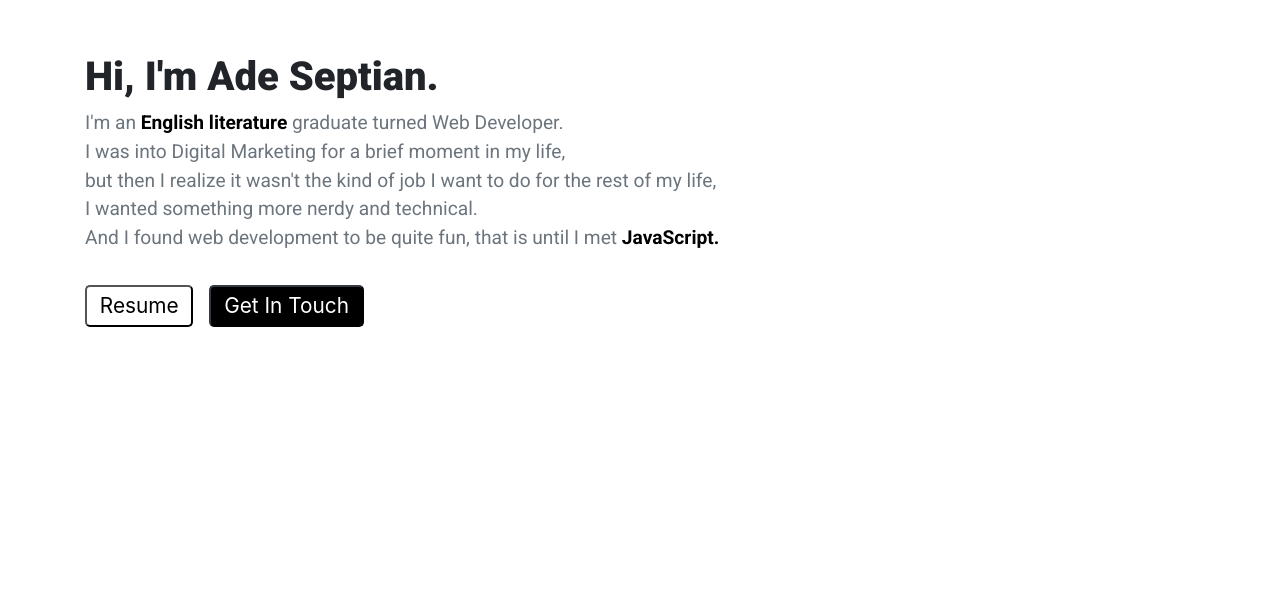
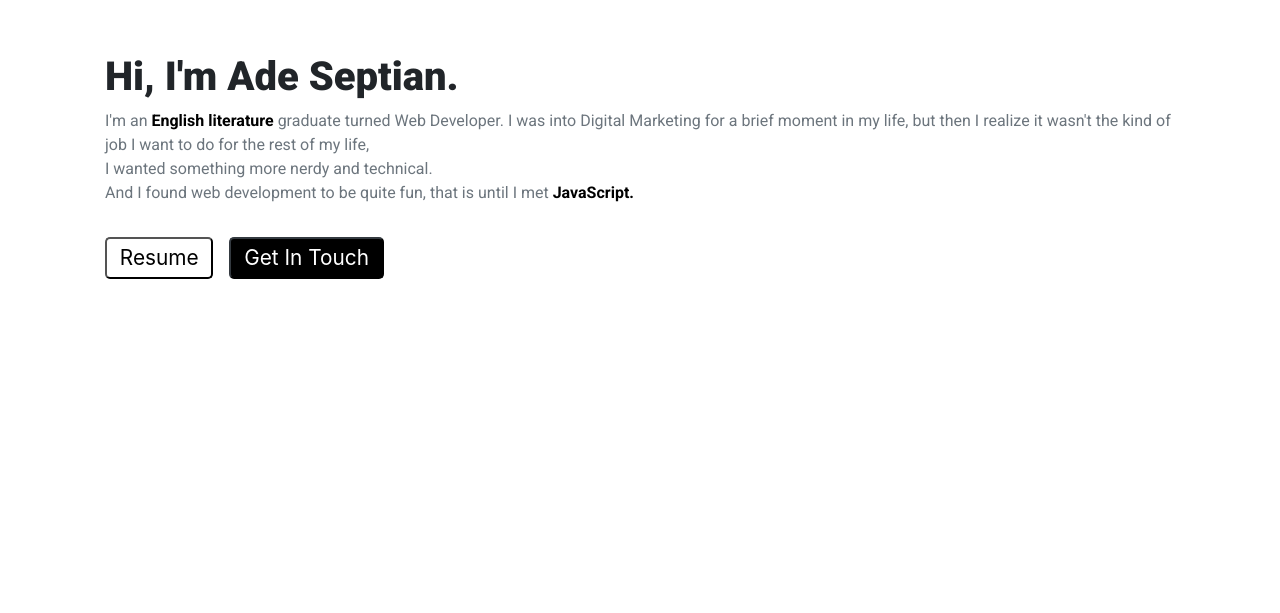
Before and after one commit to septynade/v3, a React (Create React App) app: page / in a window 1280 px wide. Shown: the part 187-800 px from the top of the page. Built offline with nearby package versions, Linux system fonts and the light colour scheme; a web font is replaced by a local one.

Commit message:
fixed container's padding

```diff
--- a/src/App.css
+++ b/src/App.css
@@ -1,4 +1,13 @@
 @import url('https://fonts.googleapis.com/css2?family=Roboto:wght@400;700;900&family=PT+Mono&family=Patrick+Hand+SC&family=Quicksand:wght@400;700&family=Space+Mono&display=swap');
+
+html {
+  overflow-x: hidden !important;
+}
+
+.container {
+  padding-left: 35px;
+  padding-right: 35px;
+}
 
 .spacer {
   margin-top: 15rem;
@@ -16,7 +25,7 @@ Nav {
 
 .navbar {
   width: 100%;
-  padding: 10px;
+  padding: 10px 35px;
   position: fixed;
   top: 0;
   transition: top 0.6s;
--- a/src/components/Home.js
+++ b/src/components/Home.js
@@ -5,12 +5,11 @@ const Home = () => {
   return (
     <Container className='spacer'>
       <h1 className='greeting'>Hi, I'm Ade Septian.</h1>
-      <p style={{ fontSize: '1.2rem' }} className='text-body'>
+      <p className='text-body'>
         I'm an <strong>English literature</strong> graduate turned Web
-        Developer.
-        <br /> I was into Digital Marketing for a brief moment in my life,
-        <br /> but then I realize it wasn't the kind of job I want to do for the
-        rest of my life,
+        Developer. I was into Digital Marketing for a brief moment in my life,
+        but then I realize it wasn't the kind of job I want to do for the rest
+        of my life,
         <br />
         I wanted something more nerdy and technical.
         <br />
```
